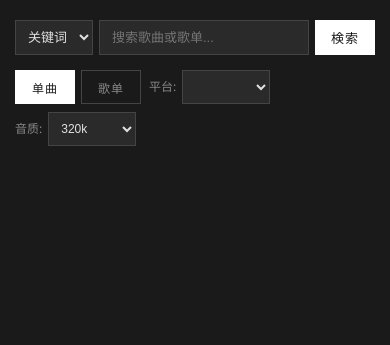
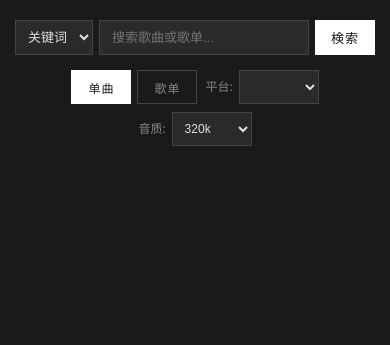
Before and after one commit to xiangmingya/DownloadMusic, a PHP site: page / in a window 390 px wide. Shown: the part 129-474 px from the top of the page. Run offline with PHP 8.4, Linux system fonts and the light colour scheme; lists and menus that the app fills with data are empty.

Commit message:
Center options-row and adjust quality width

```diff
--- a/style.css
+++ b/style.css
@@ -135,6 +135,7 @@ button:hover {
 .options-row {
     display: flex;
     gap: 30px;
+    justify-content: center;
     align-items: center;
     margin-bottom: 30px;
 }
@@ -518,7 +519,7 @@ footer {
         padding: 8px;
         height: 34px;
         font-size: 12px;
-        width: 88px;
+        width: 80px;
     }
 
     .result-item {
```
